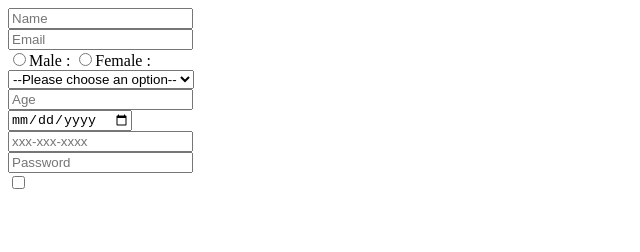
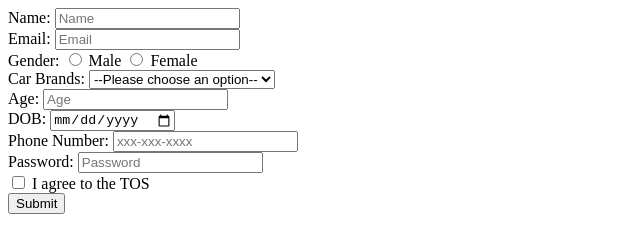
Before and after one commit to acciojob/signup-form-car-Andrew-jayaraju, a website: page main.html in a window 1280 px wide. Shown: the whole page, without its empty margins (0-640 px from the left). Drawn offline with Linux system fonts and the light colour scheme.

Commit message:
created a submission

```diff
--- a/main.html
+++ b/main.html
@@ -10,19 +10,53 @@
 	<!-- the entire body must be written by student -->
     <script type="text/javascript" src="./script.js">
 </script>
-	<form action="" method="post">
-        <input type="text" id="name" placeholder="Name" required><br>
-        <input type="email" id="email" placeholder="Email" required><br>
-        <input type="radio" id="gender_m">Male :
-        <input type="radio" id="gender_f">Female : <br>
-        <select name="Car Brands" id="cars" required>
-            <option>--Please choose an option--</option>
-        </select> <br>
-        <input type="number" id="age" placeholder="Age" required><br>
-        <input type="date" id="dob" required><br>
-        <input type="tel" id="tel" placeholder="xxx-xxx-xxxx"><br>
-        <input type="password" id="password" placeholder="Password" required><br>
-        <input type="checkbox" id="tos" required>
+	<form method="post">
+        <label for="name">Name:</label>
+        <input type="text" id="name" name="name" placeholder="Name" required>
+        <br>
+
+        <label for="email">Email:</label>
+        <input type="email" id="email" name="email" placeholder="Email" required>
+        <br>
+
+        <span>Gender:</span>
+        <input type="radio" id="gender_m" name="gender" value="male" required>
+        <label for="gender_m">Male</label>
+        <input type="radio" id="gender_f" name="gender" value="female" required>
+        <label for="gender_f">Female</label>
+        <br>
+
+        <label for="cars">Car Brands:</label>
+        <select id="cars" name="cars" required>
+            <option value="">--Please choose an option--</option>
+            <option value="toyota">Toyota</option>
+            <option value="honda">Honda</option>
+            <option value="ford">Ford</option>
+            <option value="bmw">BMW</option>
+        </select>
+        <br>
+
+        <label for="age">Age:</label>
+        <input type="number" id="age" name="age" placeholder="Age" required>
+        <br>
+
+        <label for="dob">DOB:</label>
+        <input type="date" id="dob" name="dob" required>
+        <br>
+
+        <label for="tel">Phone Number:</label>
+        <input type="tel" id="tel" name="tel" placeholder="xxx-xxx-xxxx">
+        <br>
+
+        <label for="password">Password:</label>
+        <input type="password" id="password" name="password" placeholder="Password" required>
+        <br>
+
+        <input type="checkbox" id="tos" name="tos" required>
+        <label for="tos">I agree to the TOS</label>
+        <br>
+
+        <button type="submit">Submit</button>
     </form>
 </body>
 
```
